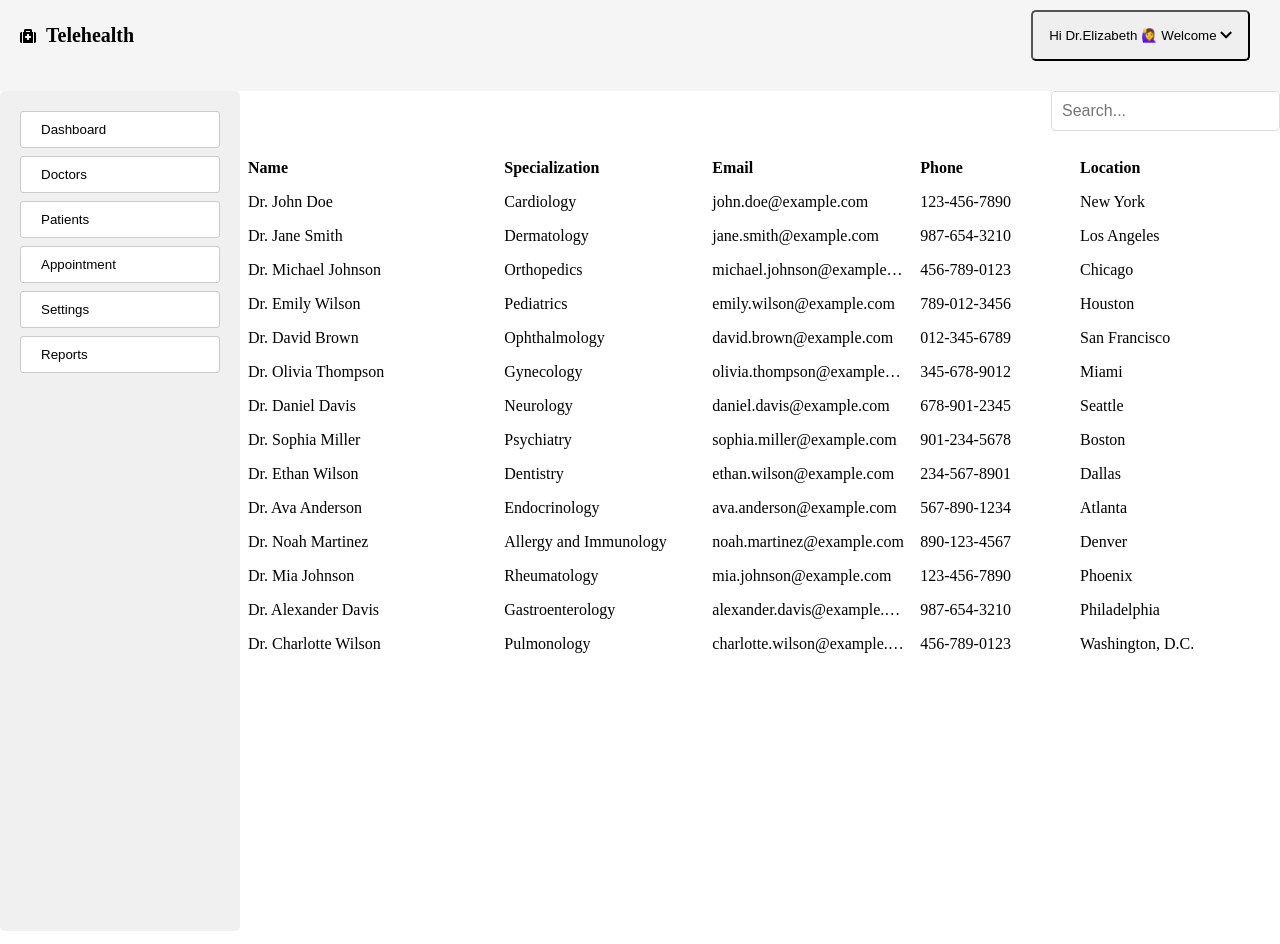
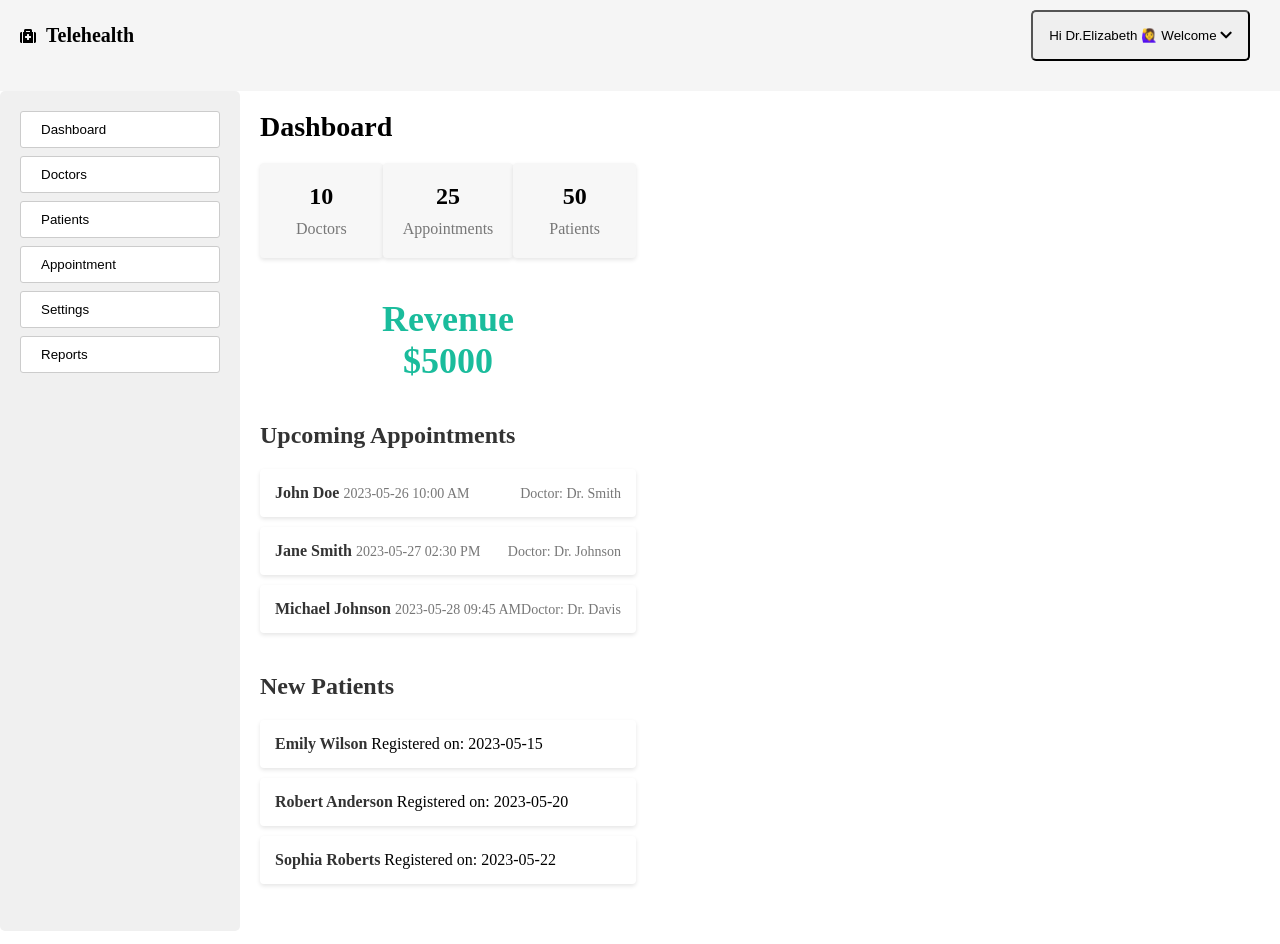
Before and after one commit to telehealth-Group/Telehealth, a Svelte app in the folder client/: page / in a window 1280 px wide. Built offline with nearby package versions, Linux system fonts and the light colour scheme.

Commit message:
updated ui

```diff
--- a/client/src/App.svelte
+++ b/client/src/App.svelte
@@ -10,7 +10,5 @@
 
 
 <style>
-  .container {
-    /* max-width: 1300px; */
-  }
+
 </style>
--- a/client/src/UI/Overview.svelte
+++ b/client/src/UI/Overview.svelte
@@ -4,7 +4,7 @@
     import Doctor from "./Doctor.svelte";
     import Appointment from "./Appointment.svelte";
 
-    let activeSection = "Doctors";
+    let activeSection = "Dashboard";
 
     const handleSectionChange = (section) => {
       activeSection = section;
```
